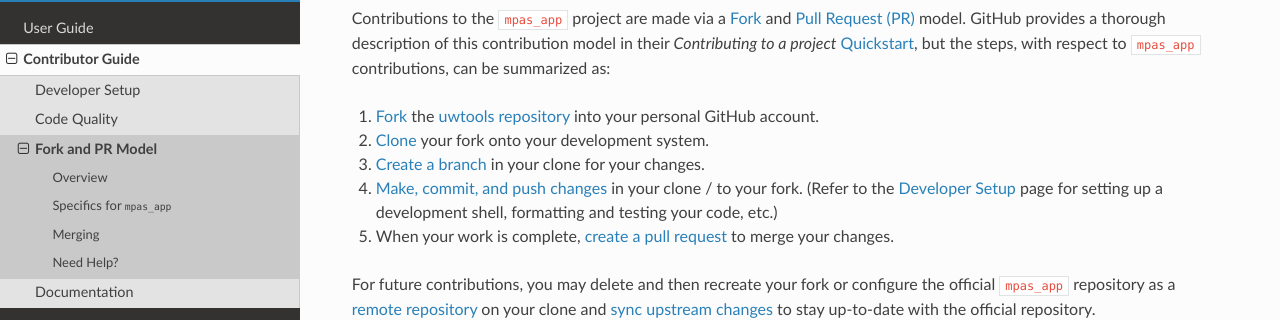
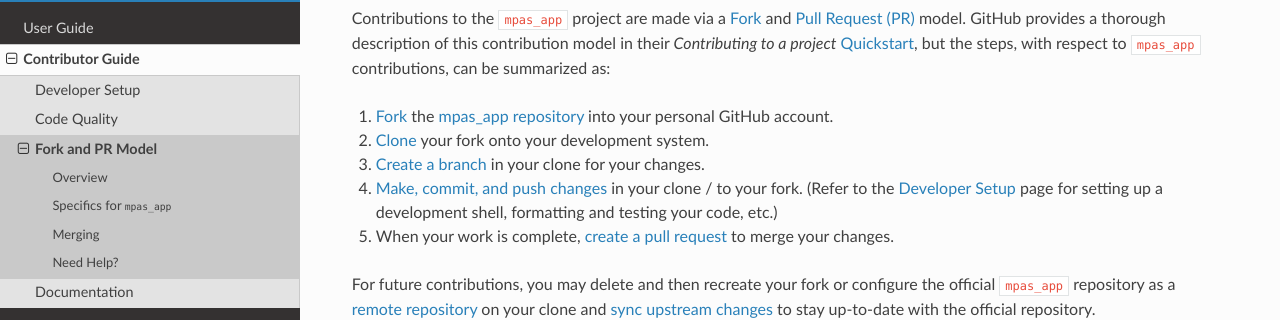
Before and after one commit to NOAA-GSL/mpas_app, a Sphinx documentation site: the page built from docs/sections/contributor_guide/fork_pr_model.rst, in a window 1280 px wide and 900 px high. Shown: the part 209-529 px from the top of the window. Built offline with Sphinx 7.4.7 and the Read the Docs theme 3.1.0, drawn with Linux system fonts in a browser that asks for light colours.

Commit message:
Fix typo

```diff
--- a/docs/sections/contributor_guide/fork_pr_model.rst
+++ b/docs/sections/contributor_guide/fork_pr_model.rst
@@ -6,7 +6,7 @@ Overview
 
 Contributions to the ``mpas_app`` project are made via a :github-docs:`Fork <pull-requests/collaborating-with-pull-requests/working-with-forks/about-forks>` and :github-docs:`Pull Request (PR) <pull-requests/collaborating-with-pull-requests/proposing-changes-to-your-work-with-pull-requests/about-pull-requests>` model. GitHub provides a thorough description of this contribution model in their `Contributing to a project` :github-docs:`Quickstart <get-started/exploring-projects-on-github/contributing-to-a-project>`, but the steps, with respect to ``mpas_app`` contributions, can be summarized as:
 
-#. :github-docs:`Fork <get-started/exploring-projects-on-github/contributing-to-a-project#forking-a-repository>` the :mpas_app:`uwtools repository <>` into your personal GitHub account.
+#. :github-docs:`Fork <get-started/exploring-projects-on-github/contributing-to-a-project#forking-a-repository>` the :mpas_app:`mpas_app repository <>` into your personal GitHub account.
 #. :github-docs:`Clone <get-started/exploring-projects-on-github/contributing-to-a-project>` your fork onto your development system.
 #. :github-docs:`Create a branch <get-started/exploring-projects-on-github/contributing-to-a-project#creating-a-branch-to-work-on>` in your clone for your changes.
 #. :github-docs:`Make, commit, and push changes <get-started/exploring-projects-on-github/contributing-to-a-project#making-and-pushing-changes>` in your clone / to your fork. (Refer to the :doc:`Developer Setup <developer_setup>` page for setting up a development shell, formatting and testing your code, etc.)
```
